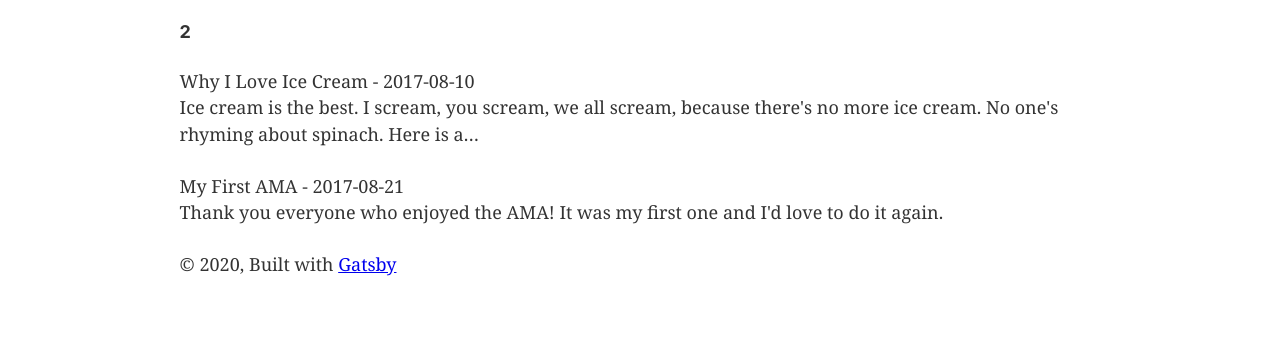
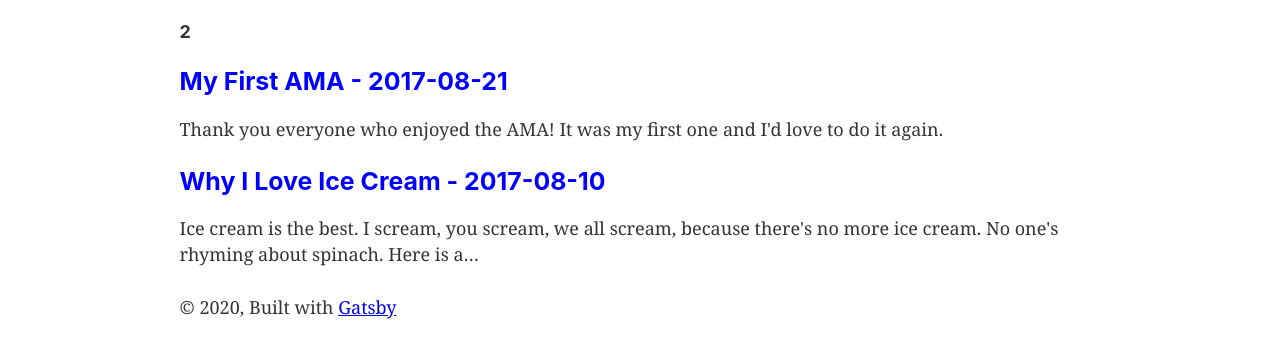
Before and after one commit to jujix/gatsby-blog, a Gatsby site: page / in a window 1280 px wide. Shown: the part 171-528 px from the top of the page. Built offline with nearby package versions, Linux system fonts and the light colour scheme; Gatsby itself is replaced by a stand-in of ours.

Commit message:
Add styled components and order blog posts to descending order

```diff
--- a/gatsby-config.js
+++ b/gatsby-config.js
@@ -22,6 +22,7 @@ module.exports = {
     },
     `gatsby-transformer-remark`,
     `gatsby-transformer-sharp`,
+    `gatsby-plugin-styled-components`,
     `gatsby-plugin-sharp`,
     {
       resolve: `gatsby-plugin-manifest`,
--- a/package.json
+++ b/package.json
@@ -5,19 +5,22 @@
   "version": "0.1.0",
   "author": "Kyle Mathews <mathews.kyle@gmail.com>",
   "dependencies": {
+    "babel-plugin-styled-components": "^1.10.7",
     "gatsby": "^2.21.13",
     "gatsby-image": "^2.4.1",
     "gatsby-plugin-manifest": "^2.4.2",
     "gatsby-plugin-offline": "^3.2.1",
     "gatsby-plugin-react-helmet": "^3.3.1",
     "gatsby-plugin-sharp": "^2.6.1",
+    "gatsby-plugin-styled-components": "^3.3.1",
     "gatsby-source-filesystem": "^2.3.1",
     "gatsby-transformer-remark": "^2.8.7",
     "gatsby-transformer-sharp": "^2.5.1",
     "prop-types": "^15.7.2",
     "react": "^16.12.0",
     "react-dom": "^16.12.0",
-    "react-helmet": "^6.0.0"
+    "react-helmet": "^6.0.0",
+    "styled-components": "^5.1.0"
   },
   "devDependencies": {
     "prettier": "2.0.5"
--- a/src/pages/index.js
+++ b/src/pages/index.js
@@ -1,8 +1,18 @@
 import React from "react"
-import { graphql } from "gatsby"
+import { graphql, Link } from "gatsby"
+import styled from "styled-components"
 
 import Layout from "../components/layout"
 import SEO from "../components/seo"
+
+const BlogLink = styled(Link)`
+  text-decoration: none;
+`
+
+const BlogTitle = styled.h3`
+  margin-bottom: 20px;
+  color: blue;
+`
 
 export default ({ data }) => {
   console.log(data)
@@ -14,9 +24,11 @@ export default ({ data }) => {
         <h4>{data.allMarkdownRemark.totalCount}</h4>
         {data.allMarkdownRemark.edges.map(({ node }) => (
           <div key={node.id}>
-            <span>
-              {node.frontmatter.title} - {node.frontmatter.date}
-            </span>
+            <BlogLink to={node.fields.slug}>
+              <BlogTitle>
+                {node.frontmatter.title} - {node.frontmatter.date}
+              </BlogTitle>
+            </BlogLink>
             <p>{node.excerpt}</p>
           </div>
         ))}
@@ -27,7 +39,7 @@ export default ({ data }) => {
 
 export const query = graphql`
   query {
-    allMarkdownRemark {
+    allMarkdownRemark(sort: { fields: [frontmatter___date], order: DESC }) {
       totalCount
       edges {
         node {
@@ -37,6 +49,9 @@ export const query = graphql`
             title
             date
           }
+          fields {
+            slug
+          }
           excerpt
         }
       }
```
